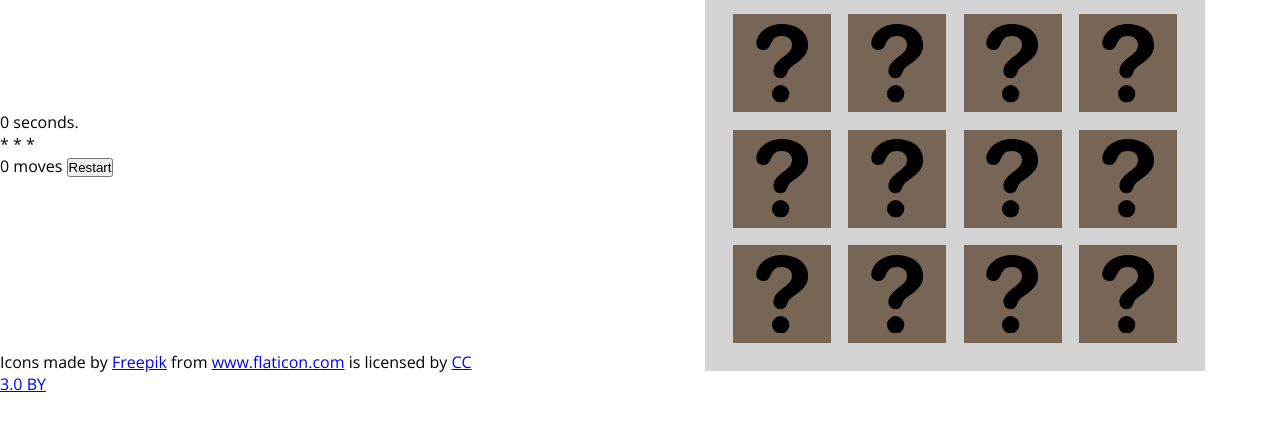
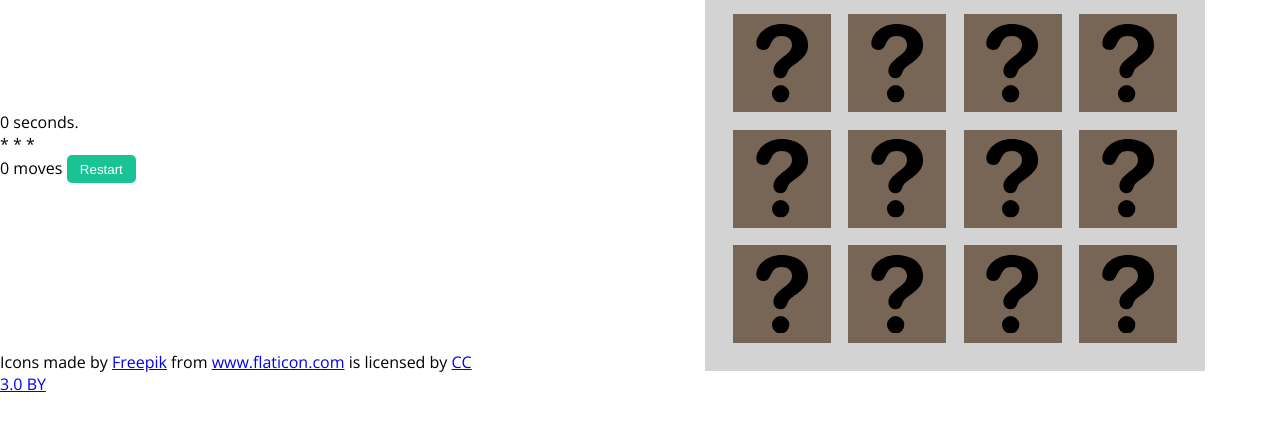
Before and after one commit to lukaszrozej/memory-game, a plain HTML site: page index.html in a window 1280 px wide. Shown: the part 129-560 px from the top of the page. Drawn offline with nearby package versions, Linux system fonts and the light colour scheme.

Commit message:
feat: Style buttons

```diff
--- a/css/style.css
+++ b/css/style.css
@@ -204,6 +204,17 @@ li {
 }
 
 /*********************/
+/* Buttons */
+
+button {
+  padding: 0.5em 1em;
+  background-color: #1ac393;
+  color: white;
+  border: none;
+  border-radius: 5px;
+}
+
+/*********************/
 /* Layout */
 
 body {
```
